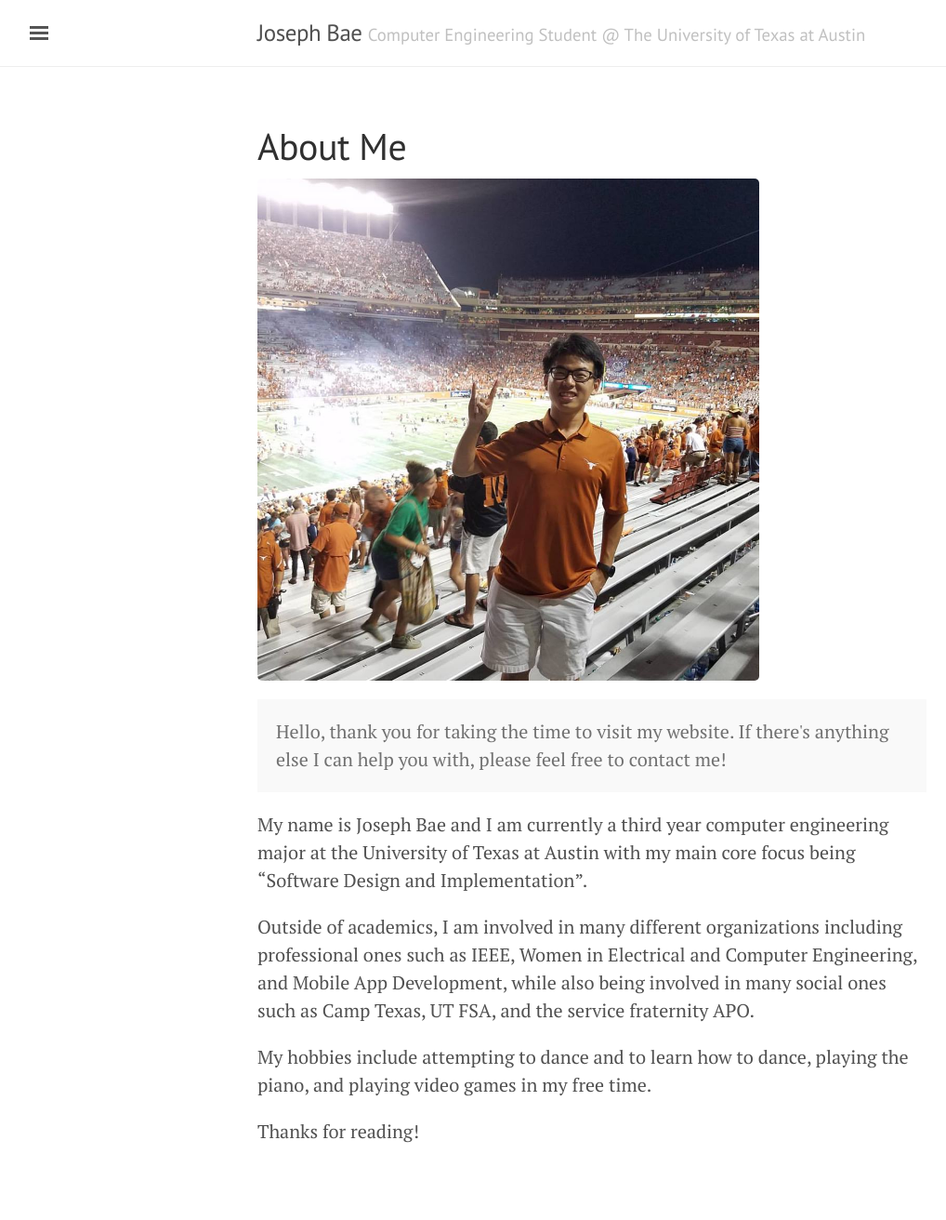
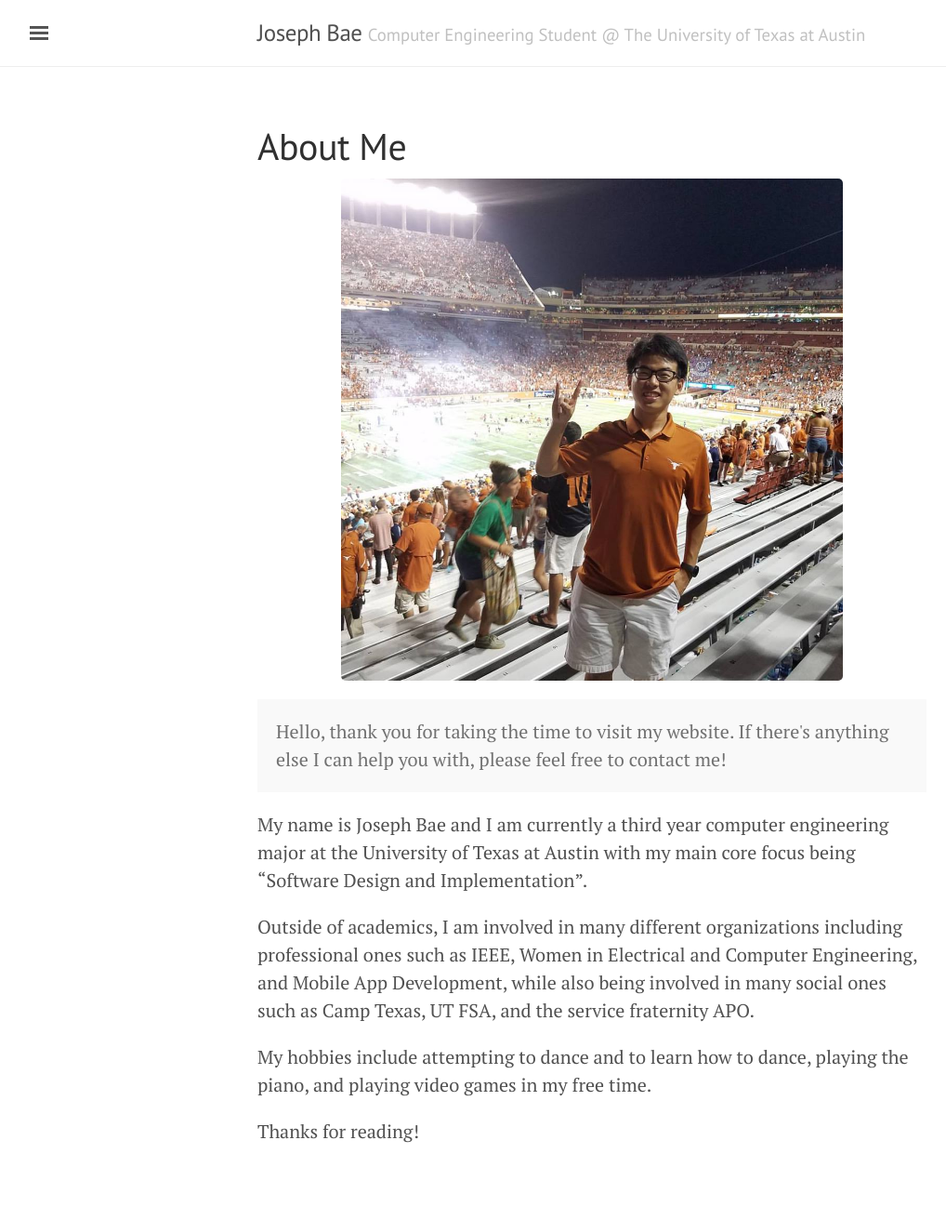
Before and after one commit to josephbae96/josephbae96.github.io, a Jekyll site: the page built from about.md, in a window 1280 px wide. Shown: the whole page at 93% size, without its empty margins (3-1021 px from the left). Built offline with Jekyll 4.4.1, drawn with Linux system fonts in a browser that asks for light colours.

Commit message:
Update about.md

```diff
--- a/about.md
+++ b/about.md
@@ -3,7 +3,7 @@ layout: page
 title: About Me
 ---
 
-<img src="/Files/UT%2050-47.jpg" alt="UTvsND 2016 50-47" style="width:75%;">
+<img src="/Files/UT%2050-47.jpg" alt="UTvsND 2016 50-47" style="width:75%;text-align:center;margin: auto;">
 
 
 <p class="message">
```
